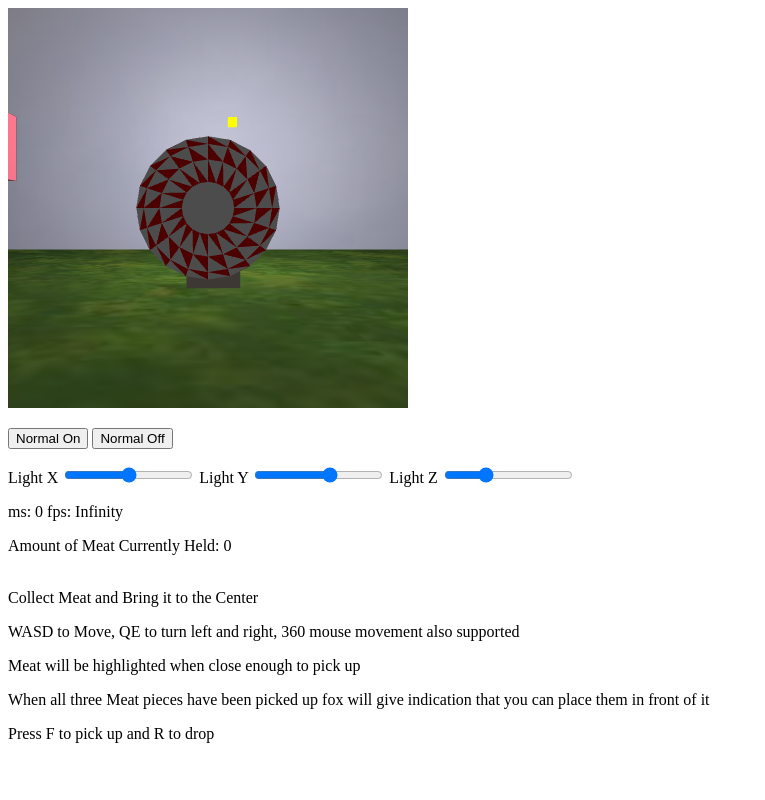
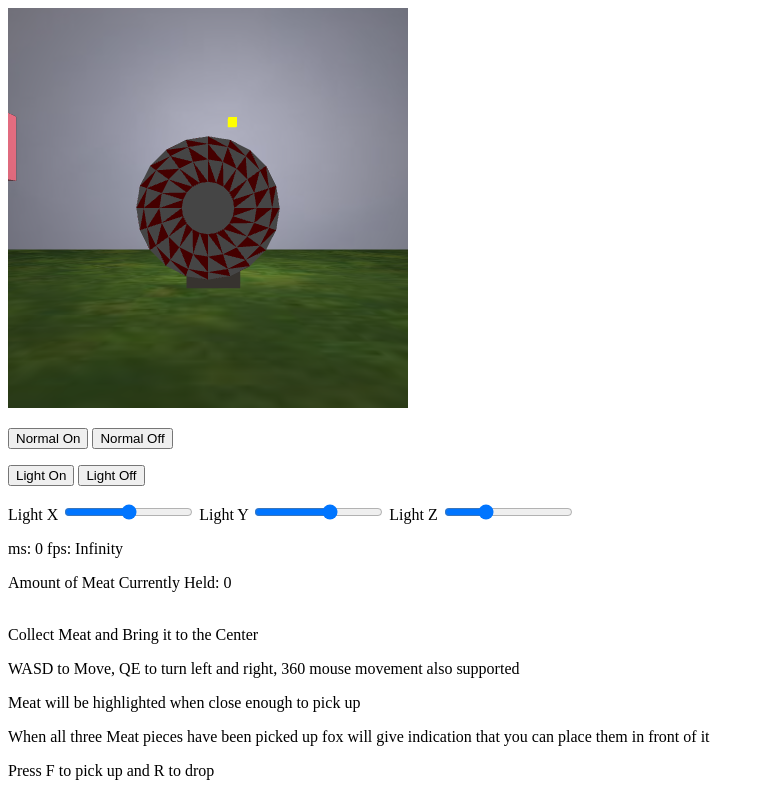
Before and after one commit to kimberleycwu/eugene_CSE160, a plain HTML site: page Eugene_Wong_Assignment_4/World.html in a window 1280 px wide. Shown: the whole page, without its empty margins (0-765 px from the left). Drawn offline with Linux system fonts and the light colour scheme; animation ran at ten frames a second.

Commit message:
spotlight implemented

```diff
--- a/Eugene_Wong_Assignment_4/World.html
+++ b/Eugene_Wong_Assignment_4/World.html
@@ -12,6 +12,9 @@
     <p>
     <button type="button" id ="normalOn">Normal On</button>
     <button type="button" id ="normalOff">Normal Off</button>
+    <p>
+    <button type="button" id="lightOn">Light On</button>
+    <button type="button" id="lightOff">Light Off</button>
     <p>
     Light X <input type="range" min = "-500" max = "500" value = "0" class = "slider" id="lightSlideX">
     Light Y <input type="range" min = "-500" max = "500" value = "100" class = "slider" id="lightSlideY">
--- a/Eugene_Wong_Assignment_4/World.js
+++ b/Eugene_Wong_Assignment_4/World.js
@@ -30,6 +30,10 @@ var FSHADER_SOURCE = `
   uniform int u_whichTexture;
   uniform vec3 u_lightPos;
   uniform vec3 u_cameraPos;
+  uniform bool u_lightOn;
+  uniform bool u_lightSpotOn;
+  uniform vec3 u_lightDirection;
+  uniform float u_limit;
   varying vec4 v_VertPos;
   void main() {
     if(u_whichTexture == -3){
@@ -67,7 +71,24 @@ var FSHADER_SOURCE = `
 
     vec3 diffuse = vec3(gl_FragColor) * nDotL * 0.7;
     vec3 ambient = vec3(gl_FragColor) * 0.3;
-    gl_FragColor = vec4(specular+diffuse+ambient, 1.0);
+
+    if (u_lightOn) {
+        vec3 finalColor = specular + diffuse + ambient;
+
+        if (u_lightSpotOn) {
+            vec3 spotDirection = normalize(u_lightDirection);
+            float spot = dot(L, spotDirection);
+
+            if (spot > u_limit) {
+                float spotF = smoothstep(u_limit, 1.0, spot);
+                finalColor = mix(finalColor * 0.9, finalColor, spotF);
+            } else {
+                finalColor *= 0.9;
+            }
+        }
+
+        gl_FragColor = vec4(finalColor, 1.0);
+    }
   }`;
 
 let canvas;
@@ -86,6 +107,10 @@ let u_Sampler2;
 let u_whichTexture;
 let u_lightPos;
 let u_cameraPos;
+let u_lightOn;
+let u_lightSpotOn;
+let u_lightDirection;
+let u_limit;
 
 let t_XBackBody = 0
 let t_YBackBody = 0
@@ -104,6 +129,10 @@ let r_tailAngle = 0;
 let r_tail =0
 let g_normalOn = false;
 let g_lightPos=[0,1,-2];
+let g_lightOn = true;
+let g_lightSpotOn = true;
+let g_lightDirection = [0.0, 1.0, 0.0];
+let g_limit = Math.cos(Math.PI/6);
 
 let meat1c = 0;
 let meat2c = 0;
@@ -116,6 +145,8 @@ let satisfied = 0;
 function addActionsforHtmlUI() {
   document.getElementById('normalOn').onclick = function() {g_normalOn=true; };
   document.getElementById('normalOff').onclick = function() {g_normalOn=false;};
+  document.getElementById('lightOn').onclick = function() {g_lightOn=true; };
+  document.getElementById('lightOff').onclick = function() {g_lightOn=false;};
   document.getElementById("lightSlideX").addEventListener('mousemove', function(ev) {if(ev.buttons == 1) {g_lightPos[0] = this.value/100; renderAllShapes();}});
   document.getElementById("lightSlideY").addEventListener('mousemove', function(ev) {if(ev.buttons == 1) {g_lightPos[1] = this.value/100; renderAllShapes();}});
   document.getElementById("lightSlideZ").addEventListener('mousemove', function(ev) {if(ev.buttons == 1) {g_lightPos[2] = this.value/100; renderAllShapes();}});
@@ -207,6 +238,26 @@ function connectVariablesToGLSL() {
   if (!u_Sampler2) {
     console.log('Failed to get the storage location of u_Sampler2');
     return false;
+  }
+  u_lightOn = gl.getUniformLocation(gl.program, 'u_lightOn');
+  if(!u_lightOn) {
+    console.log("failed to get u_lightOn");
+    return;
+  }
+  u_lightSpotOn = gl.getUniformLocation(gl.program, 'u_lightSpotOn');
+  if(!u_lightSpotOn) {
+    console.log("failed to get u_lightSpotOn");
+    return;
+  }
+  u_lightDirection = gl.getUniformLocation(gl.program, 'u_lightDirection');
+  if(!u_lightDirection) {
+    console.log("failed to get u_lightDirection");
+    return;
+  }
+  u_limit = gl.getUniformLocation(gl.program, 'u_limit');
+  if(!u_limit) {
+    console.log("failed to get u_limit");
+    return;
   }
   var identityM = new Matrix4();
   gl.uniformMatrix4fv(u_ModelMatrix, false, identityM.elements);
@@ -471,6 +522,10 @@ function renderAllShapes() {
 
   gl.uniform3f(u_lightPos, g_lightPos[0], g_lightPos[1], g_lightPos[2]);
   gl.uniform3f(u_cameraPos, camera.eye.x, camera.eye.y, camera.eye.z);
+  gl.uniform1i(u_lightOn, g_lightOn);
+  gl.uniform1i(u_lightSpotOn, g_lightSpotOn);
+  gl.uniform3fv(u_lightDirection, g_lightDirection);
+  gl.uniform1f(u_limit, g_limit);
 
   var light = new Cube();
   light.color = [2,2,0,1];
```
